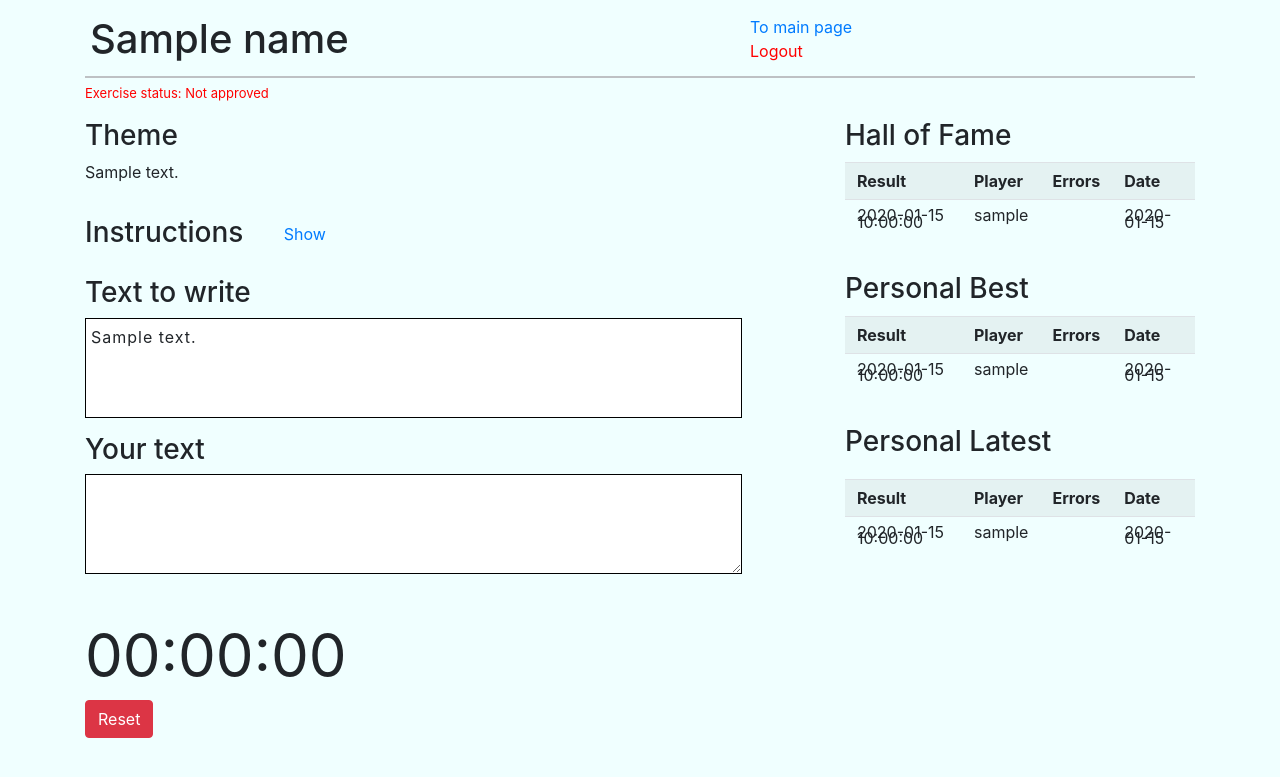
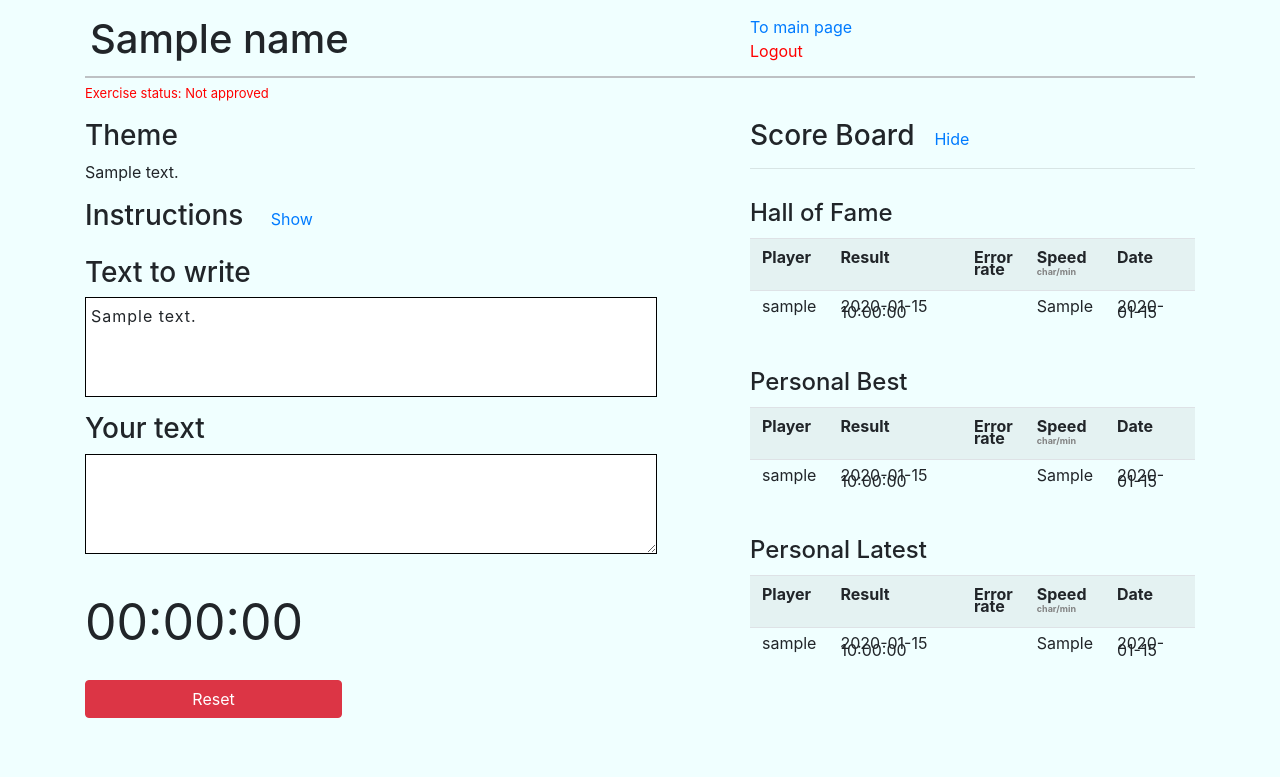
Before and after one commit to ramipiik/kymmensormiharjoittelu, a Flask app: template src/templates/exercise.html in a window 1280 px wide. Shown: the top 777 px of the page. Run offline with Flask 2, Linux system fonts and the light colour scheme; the template is opened without the code that fills it: most values are stand-ins (such as "Sample title", 1, 10 or a date in 2020); some libraries are stand-ins or nearby versions.

Commit message:
add typing speed and error rate

```diff
--- a/src/static/main.js
+++ b/src/static/main.js
@@ -5,11 +5,14 @@ const input = document.getElementById('input');
 // const result = document.getElementById('result');
 const timeUsed = document.getElementById('timeUsed');
 const errors = document.getElementById('errors');
+const error_rate = document.getElementById('error_rate');
+const speed = document.getElementById('speed');
 const text_to_write=document.getElementById('textToWrite').innerHTML
 const errorAdjustedTime=document.getElementById('ErrorAdjustedTime')
 const pauseButton=document.getElementById('pauseButton')
 const resetButton=document.getElementById('resetButton')
 const insructions=document.getElementById('instructions')
+const scoreBoard=document.getElementById('scoreBoard')
 const history=document.getElementById('history')
 var test = document.getElementById('test')
 var resultBox=document.getElementById('resultBox')
@@ -62,21 +65,25 @@ function toggleInstructions() {
     instructions.style.display = 'none'
     document.getElementById('toggleInstructionsButton').innerHTML='Show'
   }
-  document.getElementById("exampleModal").modal()
+}
 
+function toggleScoreBoard() {
+  if (scoreBoard.style.display == 'none') {
+    scoreBoard.style.display = 'block'
+    document.getElementById('toggleScoreBoardButton').innerHTML='Hide'
+  } else {
+    scoreBoard.style.display = 'none'
+    document.getElementById('toggleScoreBoardButton').innerHTML='Show'
+  }
 }
 
 function secondsToTime(seconds) {
-  console.log("input", seconds)
   seconds=parseInt(seconds)
   minutes=0
   hours=0
   if (seconds>=60) {
-    console.log("seconds", seconds)
     minutes=Math.floor(seconds/60)
-    console.log("minutes", minutes)
     seconds-=minutes*60
-    console.log("seconds", seconds)
     if (minutes>=60) {
       hours=Math.floor(minutes/60)
       minutes-=hours*60
@@ -99,15 +106,8 @@ function secondsToTime(seconds) {
   //   seconds=59
   // }
   var result = hours + ':' + minutes + ':' + seconds;
-  console.log(result)
   return result
 
-}
-
-function showModal() {
-  const modal=document.getElementById('myModal')
-  console.log("pressed")
-  modal.style.display='block'
 }
 
 function timerCycle() {
@@ -206,7 +206,6 @@ function editDistance(s1, s2) {
 
 
 function postRequest(data, URL) {
-  console.log("post method called")
 
   fetch(URL, {
     method: "POST",
@@ -233,7 +232,6 @@ function submit(){
   if (totalSeconds==0) {
     return
   }
-  console.log("total seconds", totalSeconds)
   timeUsed.innerHTML=secondsToTime(totalSeconds)
   var textInput=input.value
   // pauseButton.style.display='none'
@@ -241,7 +239,6 @@ function submit(){
   var penalty;
   [err, penalty]=(similarity(text_to_write, textInput));
   err=parseInt(err)
-  console.log("errors", err)
   var adjustedSeconds=parseInt(totalSeconds/penalty);
   if (adjustedSeconds>359999) {
     adjustedSeconds=359999
@@ -249,15 +246,26 @@ function submit(){
   ErrorAdjustedTime.innerHTML=secondsToTime(adjustedSeconds);
   errors.innerHTML=err;
 
+  console.log("length", text_to_write.length)
+  console.log("totalseconds", totalSeconds)
 
-  var today = new Date();
-  var d = today.getFullYear()+'-'+(today.getMonth()+1)+'-'+today.getDate();
-  var t = today.getHours() + ":" + today.getMinutes() + ":" + today.getSeconds();
-  date.innerHTML=d
-  time.innerHTML=t
+  a=Math.round(text_to_write.length/totalSeconds*60,0)
+  b=err/text_to_write.length*100
+  b=b.toFixed(1)
+
+  speed.innerHTML=a
+  error_rate.innerHTML=b
+
+
+  // var today = new Date();
+  // var d = today.getFullYear()+'-'+(today.getMonth()+1)+'-'+today.getDate();
+  // var t = today.getHours() + ":" + today.getMinutes() + ":" + today.getSeconds();
+  // date.innerHTML=d
+  // time.innerHTML=t
 
 
   resultBox.style.display="block";
+  document.getElementById('id_truebtn').style.display="block"
 
   document.getElementById('id_truebtn').onclick = function(){
       var exercise_id=document.getElementById('exerciseId').innerHTML
@@ -274,10 +282,10 @@ function submit(){
 
 
   };
-  document.getElementById('id_falsebtn').onclick = function(){
-        alert('false');
-      return false;
-  };
+  // document.getElementById('id_falsebtn').onclick = function(){
+  //       alert('false');
+  //     return false;
+  // };
 }
 
 
--- a/src/static/styles/style.css
+++ b/src/static/styles/style.css
@@ -54,7 +54,7 @@ h3 {
     margin-top: 20px;
     padding-left: 12px;
     margin-bottom: 50px */
-} */
+/* } */
 
 #text-to-write {
     background-color: whitesmoke;
@@ -65,7 +65,7 @@ h3 {
 /* } */
 
 /* Code of the stopwatch adapted from https://dev.to/gspteck/create-a-stopwatch-in-javascript-2mak */
-.stopwatchbutton {
+/* .stopwatchbutton {
     width: 100px;
     height: 30px;
     border: 3px soldi white;
@@ -74,17 +74,17 @@ h3 {
     color: white;
     cursor: pointer;
     outline: none;
+} */
+
+#stopwatch {
+    font-size: 50px;
+    /* margin-top: 30px; */
 }
 
-#stopwatch {
-    font-size: 60px;
-    margin-top: 30px;
-}
-
-#buttons li {
+/* #buttons li {
     display: inline;
     padding-left: 10px;
-}
+} */
 
 body { font-family: sans-serif; }
 
@@ -100,7 +100,7 @@ body { font-family: sans-serif; }
     /* margin-left: -150px; */
     padding: 8px;
     box-sizing: border-box;
-    margin-top: 40px;
+    /* margin-top: 40px; */
 }
 
 /* #id_confrmdiv button {
@@ -114,10 +114,10 @@ body { font-family: sans-serif; }
     cursor: pointer; */
 /* } */
 
-#id_confrmdiv .button:hover
+/* #id_confrmdiv .button:hover
 {
     background-color: #ddd;
-}
+} */
 
 #confirmBox .message
 {
--- a/src/templates/exercise.html
+++ b/src/templates/exercise.html
@@ -27,22 +27,23 @@
             <hr style="height: 2px; margin-top: 0px; background-color: #bec1c4; border: 0 none;">
             <div style="margin-top: -10px; font-size: small;">
                 {% if approved %}
-                    Exercise status: Approved
+                    <span style="color: green;">Exercise status: Approved</span>
                 {% else %}
                     <span style="color: red;">Exercise status: Not approved</span>
                 {% endif %}
             </div>
 
             <div class="row">
-                <div class="col-8">
+                <div class="col-7">
                     <h3>Theme</h3>
-                    <p>{{description}}</p>
-                    <h3>Instructions <button style="margin-left: 20px;" type="button" class="btn btn-link" onclick="toggleInstructions()" id="toggleInstructionsButton">Show</button></h3>
+                    <p style="margin-bottom: 0px;">{{description}}</p>
+                    <!-- <h3>Instructions <button style="margin-left: 20px;" type="button" class="btn btn-link" onclick="toggleInstructions()" id="toggleInstructionsButton">Show</button></h3> -->
+                    <h3>Instructions <a style="margin-left: 20px; font-size: medium; font-weight: normal;" onclick="toggleInstructions()" href="javascript:void(0);" id="toggleInstructionsButton">Show</a></h3>
                     <ul id="instructions" style="display: none; padding-right: 50px;" >
                         <li>Times starts automatically when you start typing</li>
                         <li>Press tab when you are ready</li>
                         <li>Typos increase the total time</li>
-                        <li>Passing the exercise requires less than 5% errors and a typing speed of more than 2 characters per second
+                        <li>Passing the exercise requires less than 5% errors and a typing speed of more than 120 characters per minute
                         </li>
                     </ul>
                     <h3 >Text to write</h3>
@@ -53,51 +54,68 @@
                     <div>
                         <textarea id="input" class="assignment" onkeypress="startTimer()" onblur="submit()" onpaste=" return false" ></textarea>
                     </div>
-                    <div class="row">
+
+                    <div class="row" style="margin-top: 25px;">
                         <div class="col-5">
                             <!-- Code of the stopwatch adapted from https://dev.to/gspteck/create-a-stopwatch-in-javascript-2mak -->
-                            <div id="stopwatch">
+                            <div id="stopwatch" style="margin-bottom: 20px;">
                                 00:00:00
                             </div>
-                            <ul id="buttons">
-                                <li><button class="btn btn-danger" style="margin-left: -50px;" id="resetButton" onclick="resetTimer()">Reset</button></li>
+                            <!-- <button class="btn btn-danger" style=" margin-top: 71px; width: 95%;" id="resetButton" onclick="resetTimer()">Reset</button></li> -->
                             <!-- <li><button class="stopwatchbutton" id="pauseButton" onclick="stopTimer()">Pause</button></li> -->
-                            </ul>
                         </div>
                         <div class="col-6">
-                            <div id="resultBox" style="display: none;">
+                            <div id="resultBox" style="display: none; margin-left: 20px;">
                                 <!-- <div id="result" style="margin-top: 5px; display: block;"> -->
-                                    <span style="color: gray; font-size: small; margin-top: 0px"><i>Exercise completed on <span id="date"></span> at <span id="time"></span></i></span><br>
+                                    <!-- <span style="color: gray; font-size: small; margin-top: 0px"><i>Completed on <span id="date"></span> at <span id="time"></span></i></span><br> -->
+
                                     <div style="margin-top: 5px;">
-                                        Time used: <span id="timeUsed"></span><br>
-                                        Errors: <span id="errors"></span> <br>
+                                        Time: <span id="timeUsed"></span><br>
+                                        Speed: <span id="speed"></span> char/min<br>
+                                        Number of errors: <span id="errors"></span> <br>
+                                        Error rate: <span id="error_rate"></span> % <br>
+                                        <hr style="margin-top: 2px; margin-bottom: 4px;">
                                         <b>Result: <span id="ErrorAdjustedTime"></span></b><br>
                                     </div>
                                 <!-- </div> -->
                                 <div style="margin-top: 20px;">
-                                    <button id="id_truebtn" class="btn btn-success" style="margin-right: 20px; width: 100px;">Ok</button>
+                                    <!-- <button id="id_truebtn" class="btn btn-success" style="margin-right: 20px; width: 90%;">Ok</button> -->
                                     <!-- <button id="id_falsebtn" class="btn btn-danger" style="width: 100px;">Cancel</button> -->
                                 </div>
                             </div>
                         </div>
                     </div>
+                    <div class="row">
+                        <div class="col-6">
+                            <button class="btn btn-danger" style="width: 85%;" id="resetButton" onclick="resetTimer()">Reset</button></li>
                         </div>
-                <div class="col-4">
+                        <div class="col-6">
+                            <button id="id_truebtn" class="btn btn-success" style=" margin-left: -30px; width: 85%; display: none;">Ok</button>
+                        </div>
+                    </div>
+                </div>
+
+                <div class="col-5">
+                    <h3>Score Board<a style="margin-left: 20px; font-size: medium; font-weight: normal;" onclick="toggleScoreBoard()" href="javascript:void(0);" id="toggleScoreBoardButton">Hide</a></h3>
+                    <hr>
+                    <div id="scoreBoard">
                         {% if top10 %}
-                    <h3>Hall of Fame</h3>
+                        <h4 style="margin-top: 30px;">Hall of Fame</h4>
                             <table class="table table-striped" style="margin-top: 10px; ">
                                 <div >
                                     <tr style="line-height: 75%;">
+                                        <th>Player</th>
                                         <th>Result</th>
-                                    <th>Player</th>
-                                    <th>Errors</th>
+                                        <th>Error<br>rate</th>
+                                        <th>Speed<br><span style="font-size: xx-small; color: gray;">char/min</span></th>
                                         <th>Date</th>
                                     </tr>
                                     {% for result in top10 %}
                                     <tr style="line-height: 40%;">
+                                        <td>{{result["username"]}}</td>
                                         <td>{{result["adjusted_time"]}}</td>
-                                    <td>{{result["username"]}}</td>
-                                    <td>{{result["errors"]}}</td>
+                                        <td>{{result["error_rate"]}}</td>
+                                        <td>{{result["typing_speed"]}}</td>
                                         <td>{{result["sent_at"].strftime("%Y-%m-%d")}}</td>
                                     </tr>
                                     {% endfor %}
@@ -105,20 +123,22 @@
                             </table>
                         {% endif %}
                         {% if personal_top10 %}
-                    <h3 style="margin-top: 20px;">Personal Best</h3>
+                        <h4 style="margin-top: 40px;">Personal Best</h4>
                             <table class="table table-striped" style="margin-top: 10px; ">
                                 <div >
                                     <tr style="line-height: 75%;">
+                                        <th>Player</th>
                                         <th>Result</th>
-                                    <th>Player</th>
-                                    <th>Errors</th>
+                                        <th>Error<br>rate</th>
+                                        <th>Speed<br><span style="font-size: xx-small; color: gray;">char/min</span></th>
                                         <th>Date</th>
                                     </tr>
                                     {% for result in personal_top10 %}
                                     <tr style="line-height: 40%;">
+                                        <td>{{result["username"]}}</td>
                                         <td>{{result["adjusted_time"]}}</td>
-                                    <td>{{result["username"]}}</td>
-                                    <td>{{result["errors"]}}</td>
+                                        <td>{{result["error_rate"]}}</td>
+                                        <td>{{result["typing_speed"]}}</td>
                                         <td>{{result["sent_at"].strftime("%Y-%m-%d")}}</td>
                                     </tr>
                                     {% endfor %}
@@ -127,20 +147,22 @@
                         {% endif %}
                         {% if latest_results %}
                             <!-- <h3>Personal Latest<button style="margin-left: 20px;" type="button" class="btn btn-info" onclick="toggleHistory()" id="toggleHistoryButton">Show</button></h3> -->
-                        <h3 style="margin-top: 20px;">Personal Latest</h3>
-                        <table class="table table-striped" id="history" style="margin-top: 20px; ">
+                            <h4 style="margin-top: 40px;">Personal Latest</h4>
+                            <table class="table table-striped" id="history" style="margin-top: 10px; ">
                                 <div >
                                     <tr style="line-height: 75%;">
+                                        <th>Player</th>
                                         <th>Result</th>
-                                    <th>Player</th>
-                                    <th>Errors</th>
+                                        <th>Error<br>rate</th>
+                                        <th>Speed<br><span style="font-size: xx-small; color: gray;">char/min</span></th>
                                         <th>Date</th>
                                     </tr>
                                     {% for result in latest_results %}
                                     <tr style="line-height: 40%;">
+                                        <td>{{result["username"]}}</td>
                                         <td>{{result["adjusted_time"]}}</td>
-                                    <td>{{result["username"]}}</td>
-                                    <td>{{result["errors"]}}</td>
+                                        <td>{{result["error_rate"]}}</td>
+                                        <td>{{result["typing_speed"]}}</td>
                                         <td>{{result["sent_at"].strftime("%Y-%m-%d")}}</td>
                                     </tr>
                                     {% endfor %}
@@ -150,6 +172,7 @@
                     </div>
                 </div>
             </div>
+        </div>
     </body>
     <script src="{{ url_for('static',filename='main.js') }}"></script>
     <script src="https://code.jquery.com/jquery-3.5.1.slim.min.js" integrity="sha384-DfXdz2htPH0lsSSs5nCTpuj/zy4C+OGpamoFVy38MVBnE+IbbVYUew+OrCXaRkfj" crossorigin="anonymous"></script>
--- a/src/templates/index.html
+++ b/src/templates/index.html
@@ -2,8 +2,9 @@
 <a href="/login">Kirjaudu sisään:</a>
 
 {% else %}
-Olet kirjautunut sisään tunnuksella: {{ session.username }}. <a href="/logout">Kirjaudu ulos</a>
-
+<p>Olet kirjautunut sisään tunnuksella: {{ session.username }}. <a href="/logout">Kirjaudu ulos</a> </p>
+Exercises tried: x / x<br>
+Exercises passed: x / x<br>
 <p><a href="/new">Luo harjoitus</a></p>
 
 <p>Filter exercises by level:</p>
```
Also changed, not shown: src/results.py (+22 -9 lines), src/routes.py (+7 -4 lines). Lines whose indentation alone changed are shown as unchanged.
